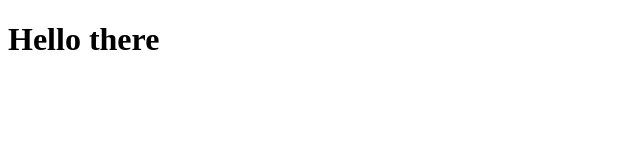
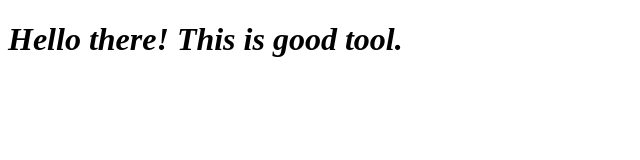
Before and after one commit to Vidhula18/coursera-test, a plain HTML site: page week1/index.html in a window 1280 px wide. Shown: the whole page, without its empty margins (0-640 px from the left). Drawn offline with Linux system fonts and the light colour scheme.

```diff
--- a/week1/index.html
+++ b/week1/index.html
@@ -7,6 +7,6 @@
     <title>Document</title>
 </head>
 <body>
-    <h1>Hello there </h1>
+    <h1><i>Hello there! This is good tool.</i> </h1>
 </body>
 </html>
```
Also changed, not shown: notes.txt (added).
